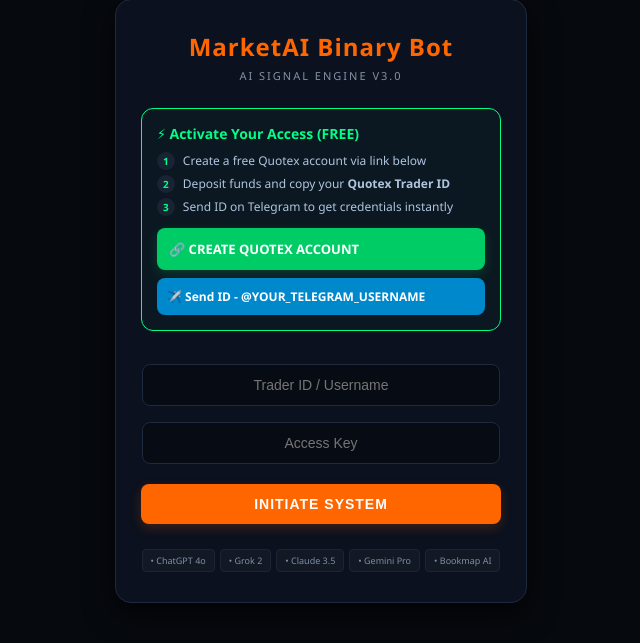
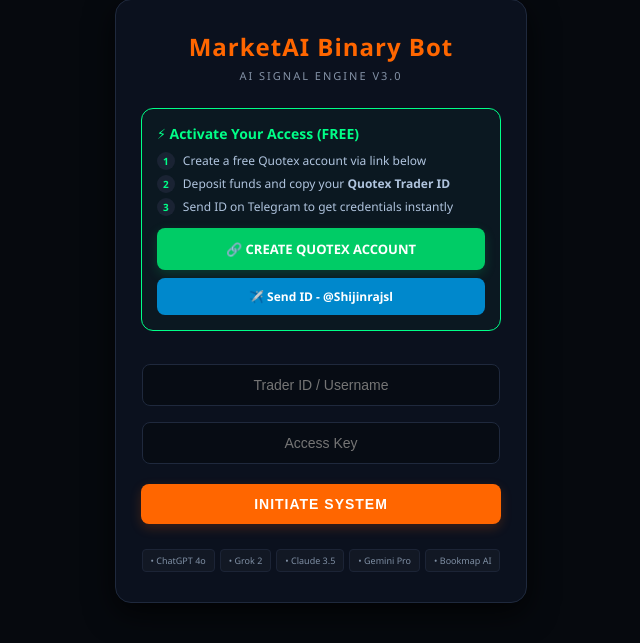
Before and after one commit to shijinraj2401-arch/Trading-Web, a Flask app: page / in a window 1280 px wide. Shown: the part 119-762 px from the top of the page, without its empty margins (319-959 px from the left). Run offline with Flask 3, Linux system fonts and the light colour scheme.

Commit message:
Update login.html

```diff
--- a/templates/login.html
+++ b/templates/login.html
@@ -88,6 +88,7 @@
             text-transform: uppercase;
             transition: 0.3s;
             box-shadow: 0 4px 12px rgba(0,204,102,0.2);
+            text-align: center;
         }
         .partner-btn:hover { background-color: #00b359; }
 
@@ -102,6 +103,7 @@
             margin-top: 8px;
             font-size: 12px;
             transition: 0.3s;
+            text-align: center;
         }
         .telegram-btn:hover { background-color: #0077b3; }
 
@@ -176,27 +178,30 @@
         <div class="error">{{ error }}</div>
         {% endif %}
 
+        <!-- Activation Steps Box -->
         <div class="activation-box">
             <div class="activation-header">⚡ Activate Your Access (FREE)</div>
             <div class="step-item"><span class="step-number">1</span> Create a free Quotex account via link below</div>
             <div class="step-item"><span class="step-number">2</span> Deposit funds and copy your <b>Quotex Trader ID</b></div>
             <div class="step-item"><span class="step-number">3</span> Send ID on Telegram to get credentials instantly</div>
 
-            <a href="YOUR_QUOTEX_AFFILIATE_LINK" target="_blank" class="partner-btn">
+            <a href="https://broker-qx.pro/sign-up/?lid=2205200" target="_blank" class="partner-btn">
                 🔗 Create Quotex Account
             </a>
 
-            <a href="https://t.me/YOUR_TELEGRAM_USERNAME" target="_blank" class="telegram-btn">
-                ✈️ Send ID - @YOUR_TELEGRAM_USERNAME
+            <a href="https://t.me/Shijinrajsl" target="_blank" class="telegram-btn">
+                ✈️ Send ID - @Shijinrajsl
             </a>
         </div>
 
+        <!-- System Login Form -->
         <form method="POST" action="/login">
             <input type="text" name="username" placeholder="Trader ID / Username" required>
             <input type="password" name="password" placeholder="Access Key" required>
             <button type="submit" class="submit-btn">Initiate System</button>
         </form>
 
+        <!-- Hype Artificial AI Badges -->
         <div class="badge-container">
             <span class="tech-badge">• ChatGPT 4o</span>
             <span class="tech-badge">• Grok 2</span>
```
